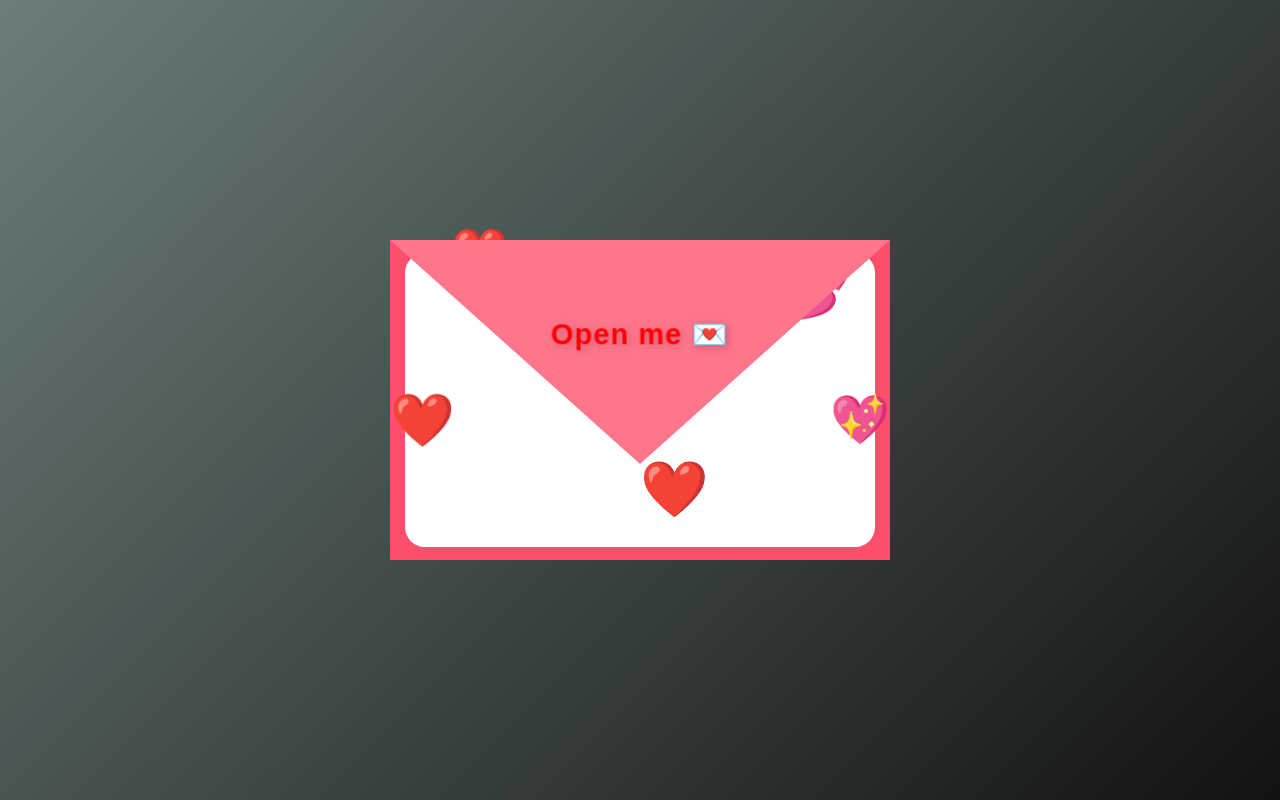
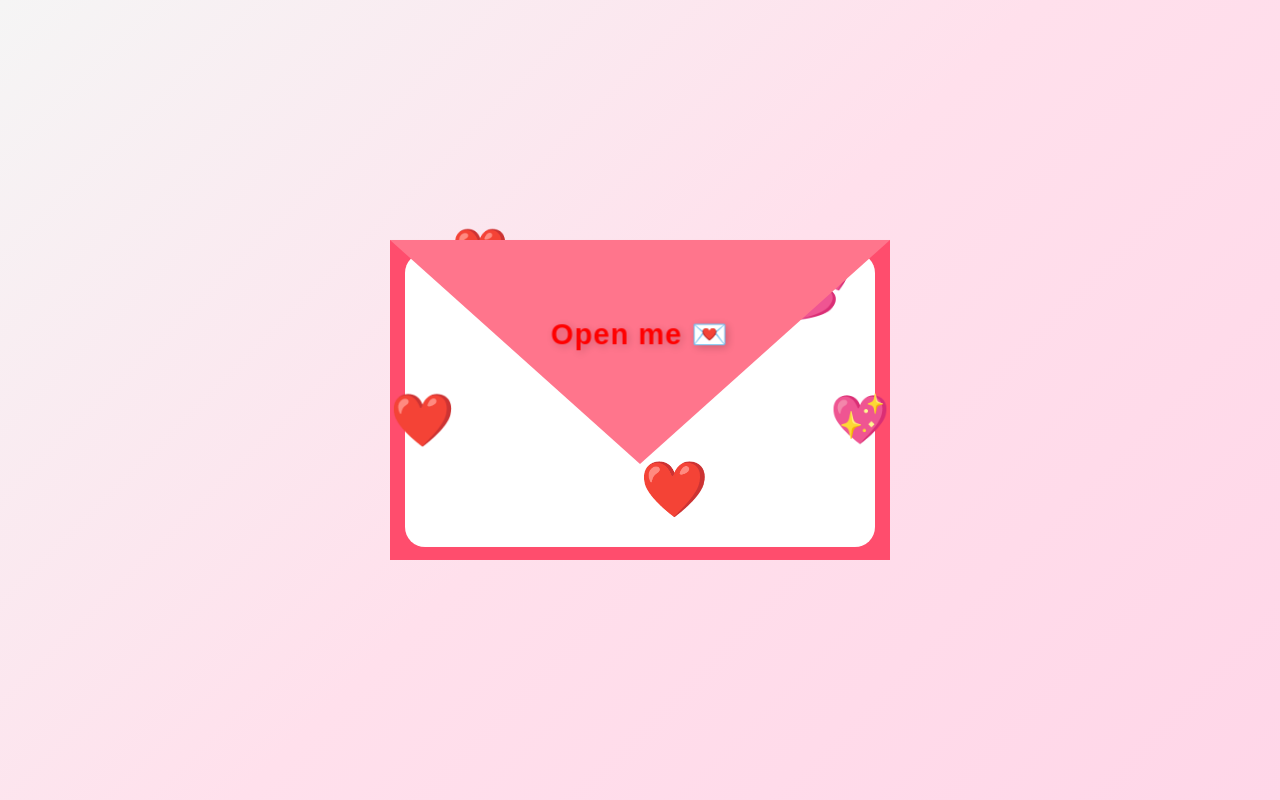
Before and after one commit to rohitbora178/reactify, a React (Create React App) app: page / in a window 1280 px wide. Built offline with nearby package versions, Linux system fonts and the light colour scheme.

Commit message:
first commi6

```diff
--- a/src/App.css
+++ b/src/App.css
@@ -10,7 +10,7 @@
   display: flex;
   justify-content: center;
   align-items: center;
-  background: linear-gradient(135deg, #6b7e7b, #121212);
+  background: linear-gradient(135deg, #f5f5f5 0%, #ffe0ec 50%, #ffd6e8 100%);
   padding: 20px;
 }
 
```
